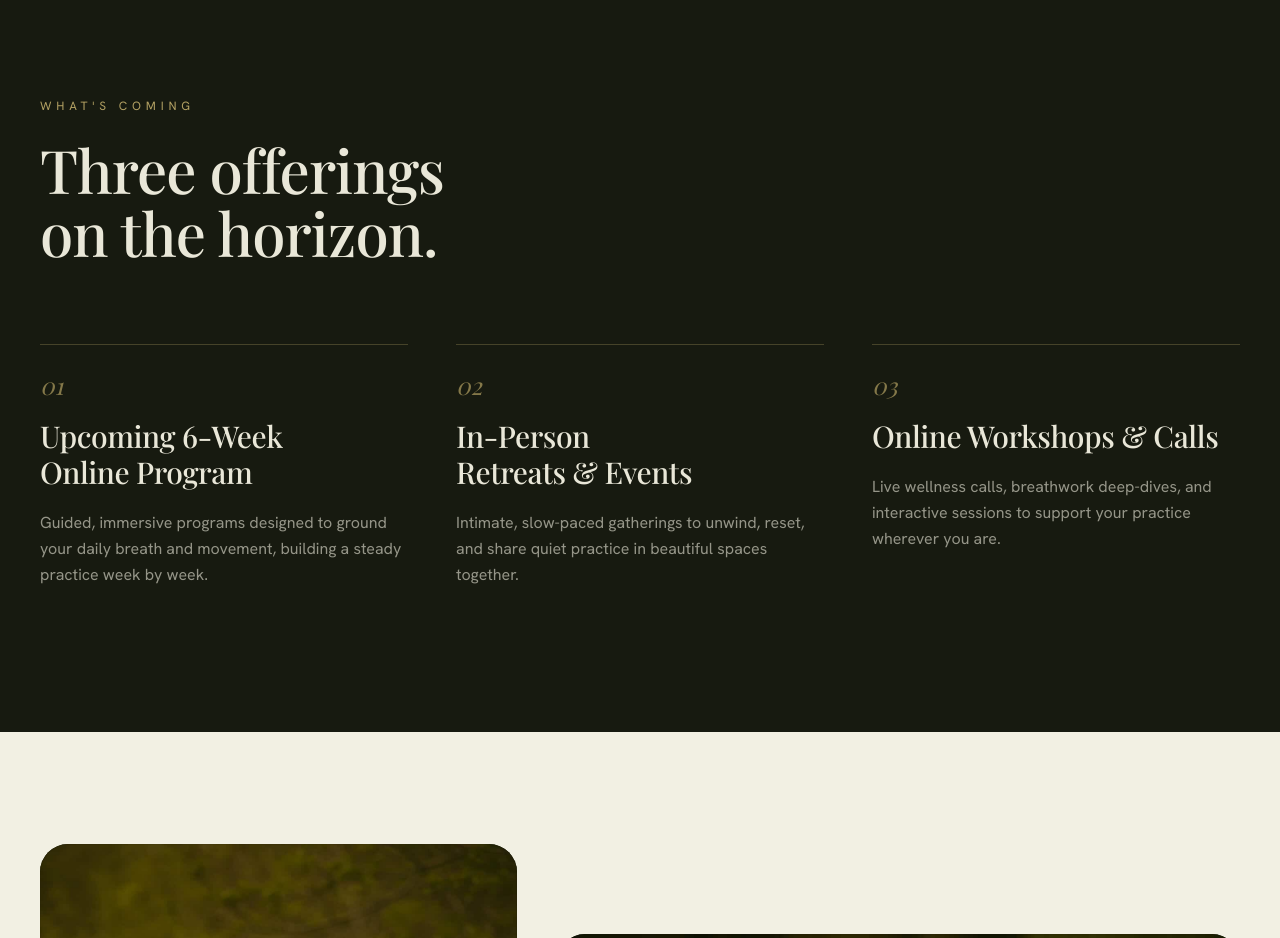
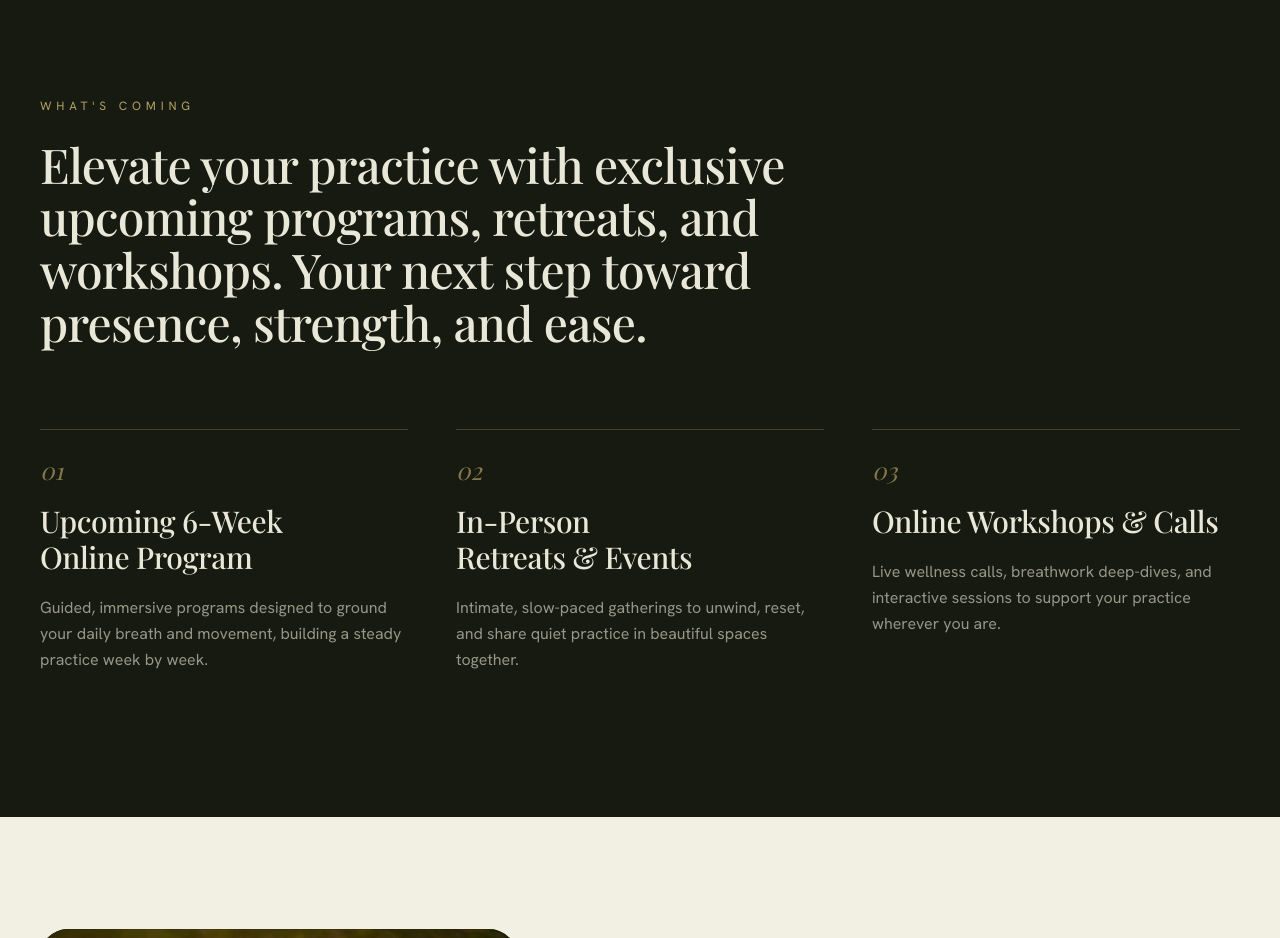
Before and after one commit to SukhmanH/elenawebsite, a Next.js app: page / in a window 1280 px wide. Shown: the part 2020-2958 px from the top of the page. Built offline with nearby package versions, Linux system fonts and the light colour scheme.

Commit message:
Update What's Coming headline to 'Elevate your practice with exclusive upcoming programs, retreats, and workshops. Your next step toward presence, strength, and ease.'

```diff
--- a/src/components/home/pillars.tsx
+++ b/src/components/home/pillars.tsx
@@ -23,8 +23,8 @@ export function Pillars() {
           <p className="text-xs uppercase tracking-[0.4em] text-gold">
             What&apos;s coming
           </p>
-          <h2 className="mt-6 max-w-3xl font-display text-4xl font-medium leading-[1.05] text-sand sm:text-5xl lg:text-6xl">
-            Three offerings on the horizon.
+          <h2 className="mt-6 max-w-4xl font-display text-3xl font-medium leading-[1.1] text-sand sm:text-4xl lg:text-5xl">
+            Elevate your practice with exclusive upcoming programs, retreats, and workshops. Your next step toward presence, strength, and ease.
           </h2>
         </Reveal>
 
```
